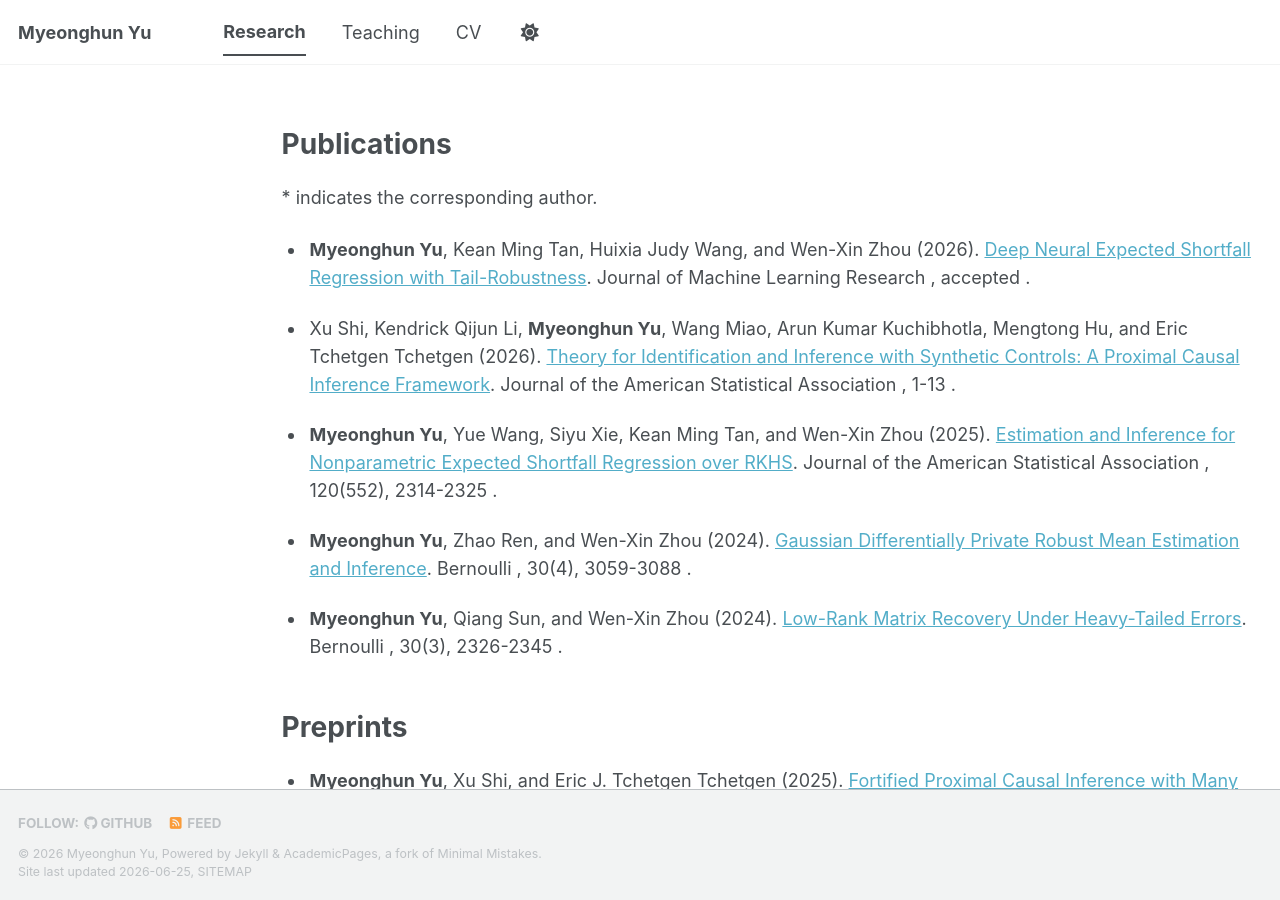
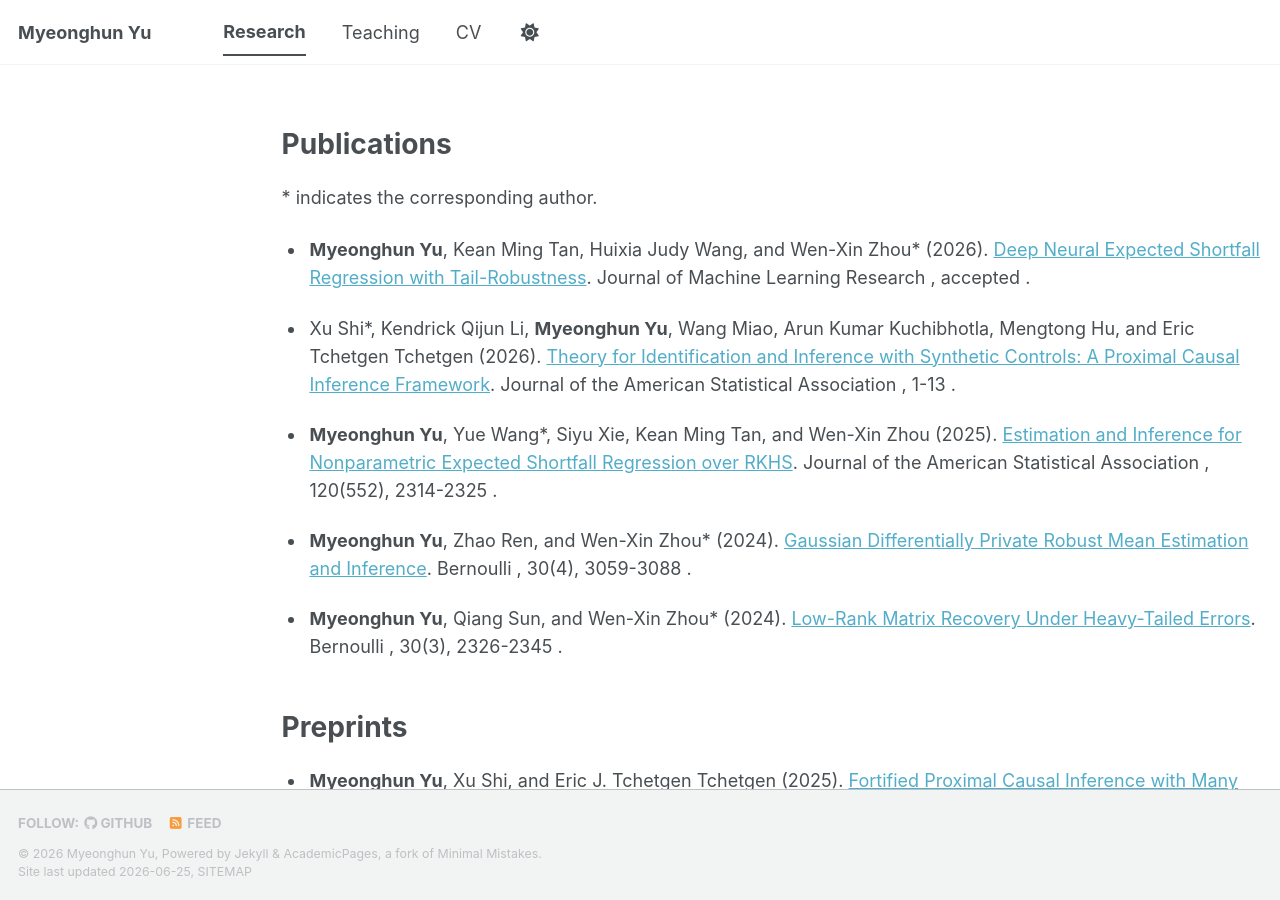
Before and after one commit to myeonghunyu/myeonghunyu.github.io, a Jekyll site: the page built from _pages/publications.html, in a window 1280 px wide and 900 px high. Built offline with Jekyll 4.4.1, drawn with Linux system fonts in a browser that asks for light colours; a style sheet for code colours, icons or effects is not loaded.

```diff
--- a/_data/research.yml
+++ b/_data/research.yml
@@ -1,35 +1,35 @@
 corresponding_note: "* indicates the corresponding author."
 
 publications:
-  - authors: "**Myeonghun Yu**, Kean Ming Tan, Huixia Judy Wang, and Wen-Xin Zhou"
+  - authors: "**Myeonghun Yu**, Kean Ming Tan, Huixia Judy Wang, and Wen-Xin Zhou*"
     year: "2026"
     title: "Deep Neural Expected Shortfall Regression with Tail-Robustness"
     url: "https://arxiv.org/abs/2511.08772"
     venue: "Journal of Machine Learning Research"
     details: "accepted"
 
-  - authors: "Xu Shi, Kendrick Qijun Li, **Myeonghun Yu**, Wang Miao, Arun Kumar Kuchibhotla, Mengtong Hu, and Eric Tchetgen Tchetgen"
+  - authors: "Xu Shi*, Kendrick Qijun Li, **Myeonghun Yu**, Wang Miao, Arun Kumar Kuchibhotla, Mengtong Hu, and Eric Tchetgen Tchetgen"
     year: "2026"
     title: "Theory for Identification and Inference with Synthetic Controls: A Proximal Causal Inference Framework"
     url: "https://doi.org/10.1080/01621459.2026.2639734"
     venue: "Journal of the American Statistical Association"
     details: "1-13"
 
-  - authors: "**Myeonghun Yu**, Yue Wang, Siyu Xie, Kean Ming Tan, and Wen-Xin Zhou"
+  - authors: "**Myeonghun Yu**, Yue Wang*, Siyu Xie, Kean Ming Tan, and Wen-Xin Zhou"
     year: "2025"
     title: "Estimation and Inference for Nonparametric Expected Shortfall Regression over RKHS"
     url: "https://doi.org/10.1080/01621459.2024.2441657"
     venue: "Journal of the American Statistical Association"
     details: "120(552), 2314-2325"
 
-  - authors: "**Myeonghun Yu**, Zhao Ren, and Wen-Xin Zhou"
+  - authors: "**Myeonghun Yu**, Zhao Ren, and Wen-Xin Zhou*"
     year: "2024"
     title: "Gaussian Differentially Private Robust Mean Estimation and Inference"
     url: "https://doi.org/10.3150/23-BEJ1706"
     venue: "Bernoulli"
     details: "30(4), 3059-3088"
 
-  - authors: "**Myeonghun Yu**, Qiang Sun, and Wen-Xin Zhou"
+  - authors: "**Myeonghun Yu**, Qiang Sun, and Wen-Xin Zhou*"
     year: "2024"
     title: "Low-Rank Matrix Recovery Under Heavy-Tailed Errors"
     url: "https://doi.org/10.3150/23-BEJ1675"
```
